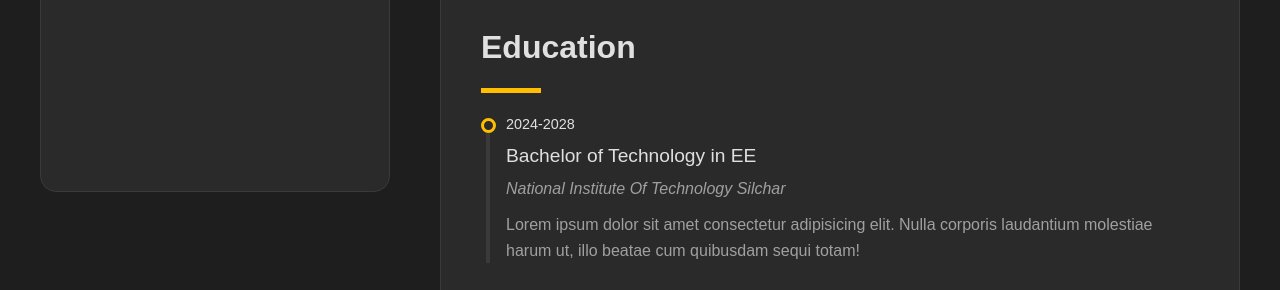
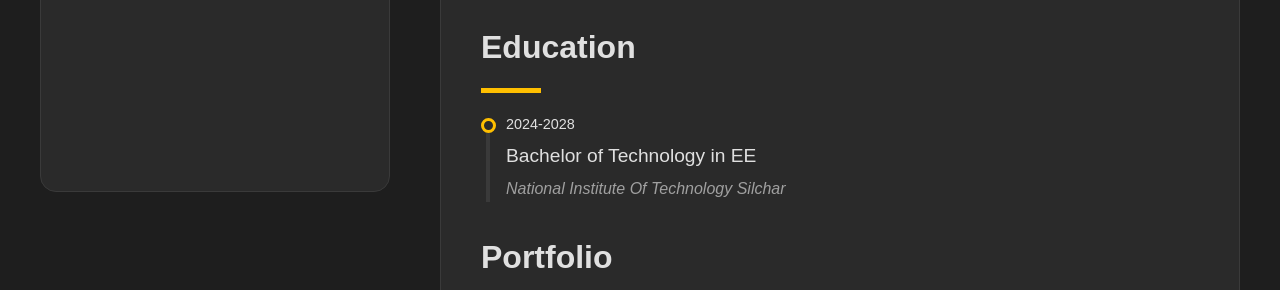
Before and after one commit to vinitbhati10/Portfolio, a plain HTML site: page index.html in a window 1280 px wide. Shown: the part 648-938 px from the top of the page. Drawn offline with Linux system fonts and the light colour scheme.

Commit message:
Update index.html

```diff
--- a/index.html
+++ b/index.html
@@ -94,7 +94,7 @@
                     <div class="year">2024-2028</div>
                     <h3 class="degree">Bachelor of Technology in EE</h3>
                     <p class="college">National Institute Of Technology Silchar</p>
-                    <p class="work">Lorem ipsum dolor sit amet consectetur adipisicing elit. Nulla corporis laudantium molestiae harum ut, illo beatae cum quibusdam sequi totam!</p>
+
                     <div class="goal"></div>
                 </div>
                 <div class="liner"></div>
```
